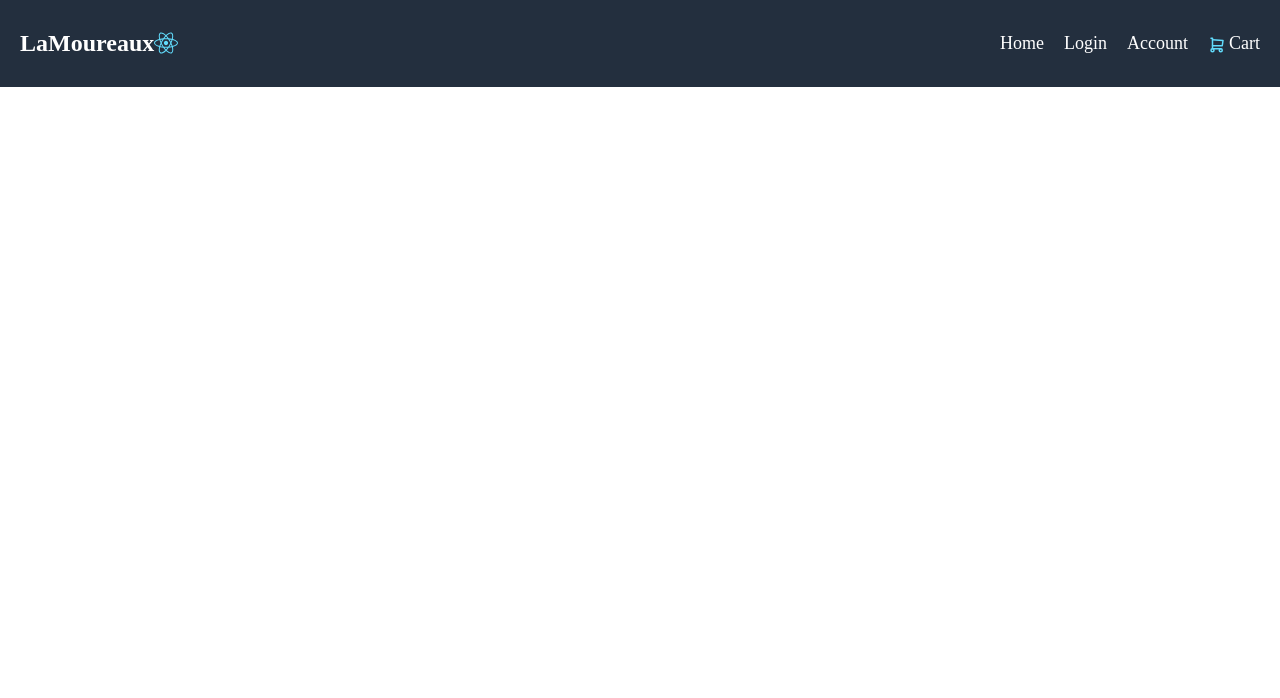
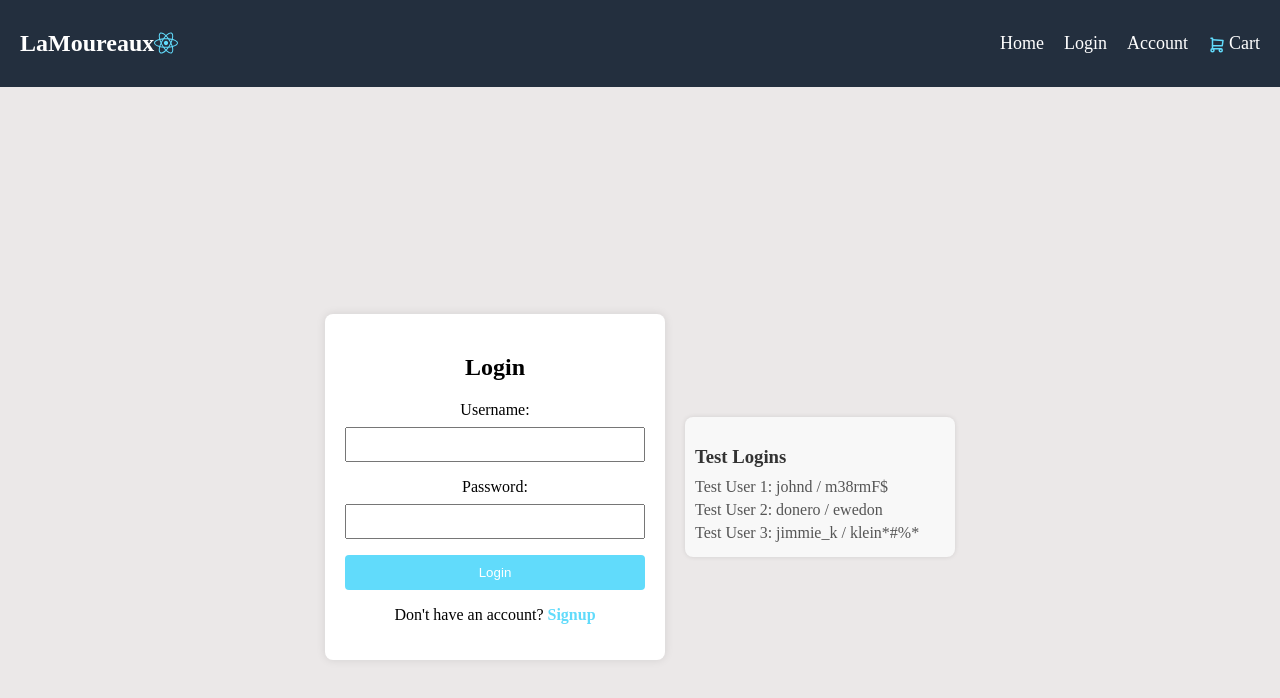
Before and after one commit to CodyLaMoureaux1/E-Commerce, a React (Vite) app: page /login in a window 1280 px wide. Shown: the top 698 px of the page. Built offline with nearby package versions, Linux system fonts and the light colour scheme.

Commit message:
Added a Login Feature

```diff
--- a/package.json
+++ b/package.json
@@ -15,7 +15,7 @@
     "react-dom": "^18.2.0",
     "react-icons": "^4.12.0",
     "react-router": "^6.20.0",
-    "react-router-dom": "^6.21.0"
+    "react-router-dom": "^6.21.3"
   },
   "devDependencies": {
     "@types/react": "^18.2.37",
--- a/src/App.css
+++ b/src/App.css
@@ -292,3 +292,91 @@ body {
   margin-right: 5px;
   color: #f08804; /* Icon color */
 }
+
+
+.login-container {
+  display: flex;
+  justify-content: center;
+  align-items: center;
+  height: 100vh; /* Full height of the viewport */
+}
+
+/* Styling for the login-card */
+.login-card {
+  background-color: #fff; /* White background */
+  padding: 20px;
+  border-radius: 8px;
+  box-shadow: 0 0 10px rgba(0, 0, 0, 0.1);
+  width: 300px; /* Adjust the width as needed */
+  text-align: center;
+}
+
+.login-card h2 {
+  margin-bottom: 20px;
+}
+
+/* Styling for the login form */
+.login-card form {
+  display: flex;
+  flex-direction: column;
+}
+
+.login-card label {
+  margin-bottom: 8px;
+}
+
+.login-card input {
+  padding: 8px;
+  margin-bottom: 16px;
+}
+
+.login-card button {
+  padding: 10px;
+  background-color: #61DBFB; /* Your desired button color */
+  color: #fff;
+  border: none;
+  border-radius: 4px;
+  cursor: pointer;
+  transition: background-color 0.3s;
+}
+
+.login-card button:hover {
+  background-color: #45aaf2; /* Darker color on hover */
+}
+
+.login-card p {
+  margin-top: 16px;
+}
+
+.login-card a {
+  color: #61DBFB; /* Link color */
+  text-decoration: none;
+  font-weight: bold;
+}
+
+.login-card a:hover {
+  text-decoration: underline;
+}
+
+.test-login-card {
+  background-color: #f8f8f8; /* Light gray background */
+  padding: 10px;
+  border-radius: 8px;
+  box-shadow: 0 0 5px rgba(0, 0, 0, 0.1);
+  width: 250px; /* Adjust the width as needed */
+  margin-left: 20px; /* Add some space to the left of the card */
+}
+
+.test-login-card h3 {
+  margin-bottom: 10px;
+  color: #333; /* Dark text color */
+}
+
+.test-login-card p {
+  margin: 5px 0;
+  color: #555; /* Medium dark text color */
+}
+
+.test-login-card p:first-child {
+  margin-top: 0;
+}
--- a/src/App.jsx
+++ b/src/App.jsx
@@ -1,10 +1,12 @@
-import React, { useEffect, useState } from "react";
+// App.js
+
+import React from "react";
 import { BrowserRouter as Router, Routes, Route } from "react-router-dom";
 import Products from "../src/components/products";
 import SingleProduct from "./components/SingleProduct";
+import Login from "./components/Login"; // Assuming you have a Login component
 import "./App.css";
 import Nav from "./components/Nav";
-import SearchBar from "./components/SearchBar";
 
 const App = () => {
   return (
@@ -15,6 +17,7 @@ const App = () => {
         <Routes>
           <Route path="/" element={<Products />} />
           <Route path="/product/:id" element={<SingleProduct />} />
+          <Route path="/login" element={<Login />} />
         </Routes>
       </>
     </Router>
--- a/src/api/index.js
+++ b/src/api/index.js
@@ -23,5 +23,22 @@ const getSingleProduct = async (productId) => {
     }
   };
 
+  export async function registerUser(userObj) {
+    try {
+      const resp = await fetch('https://fakestoreapi.com/users', {
+        method: 'POST',
+        headers: {
+          'Content-Type': 'application/json',
+        },
+        body: JSON.stringify(userObj),
+      });
 
-export default {getAllProducts, getSingleProduct};
+      const json = await resp.json();
+      console.log(json); // Assuming your response contains token property
+      return json.token; // Adjust this based on your actual API response structure
+    } catch (err) {
+      console.error(err);
+    }
+  }
+
+export default {getAllProducts, getSingleProduct, registerUser};
--- /dev/null
+++ b/src/components/Login.jsx
@@ -0,0 +1,93 @@
+import React, { useState } from "react";
+import { useNavigate, Link } from "react-router-dom";
+
+const Login = () => {
+  const [formData, setFormData] = useState({
+    username: "",
+    password: "",
+  });
+
+  const [loginSuccess, setLoginSuccess] = useState(false); // New state for login success message
+  const navigate = useNavigate();
+
+  const handleInputChange = (e) => {
+    setFormData({ ...formData, [e.target.name]: e.target.value });
+  };
+
+  const handleLogin = async () => {
+    try {
+      const response = await fetch("https://fakestoreapi.com/auth/login", {
+        method: "POST",
+        headers: {
+          "Content-Type": "application/json",
+        },
+        body: JSON.stringify(formData),
+      });
+
+      if (response.ok) {
+        const { token } = await response.json();
+        console.log("JWT:", token);
+        console.log("Login successful");
+
+        // Set login success state to true
+        setLoginSuccess(true);
+
+        // Redirect to the home page after a delay
+        setTimeout(() => {
+          navigate("/");
+        }, 2000); // 2000 milliseconds (2 seconds) delay
+      } else {
+        console.error("Login failed");
+      }
+    } catch (error) {
+      console.error("Error during login:", error);
+    }
+  };
+
+  const resetLoginSuccess = () => {
+    setLoginSuccess(false);
+  };
+
+  // Test login information
+  const testLogins = [
+    { username: "johnd", password: "m38rmF$" },
+    { username: "donero", password: "ewedon" },
+    { username: "jimmie_k", password: "klein*#%*" },
+  ];
+
+  return (
+    <div className="login-container">
+      <div className="login-card">
+        <h2>Login</h2>
+        <form>
+          <label>Username:</label>
+          <input type="text" name="username" onChange={handleInputChange} />
+          <label>Password:</label>
+          <input type="password" name="password" onChange={handleInputChange} />
+          <button type="button" onClick={handleLogin}>
+            Login
+          </button>
+        </form>
+        {loginSuccess && (
+          <p className="success-message" onClick={resetLoginSuccess}>
+            Login Successful! Returning to home...
+          </p>
+        )}
+        <p>
+          Don't have an account? <Link to="/signup">Signup</Link>
+        </p>
+      </div>
+
+      <div className="test-login-card">
+        <h3>Test Logins</h3>
+        {testLogins.map((login, index) => (
+          <p key={index}>
+            Test User {index + 1}: {login.username} / {login.password}
+          </p>
+        ))}
+      </div>
+    </div>
+  );
+};
+
+export default Login;
```
Also changed, not shown: src/components/Account.jsx (added, +14 -0 lines), 1 other file (tests, documents, lock files or other folders).
